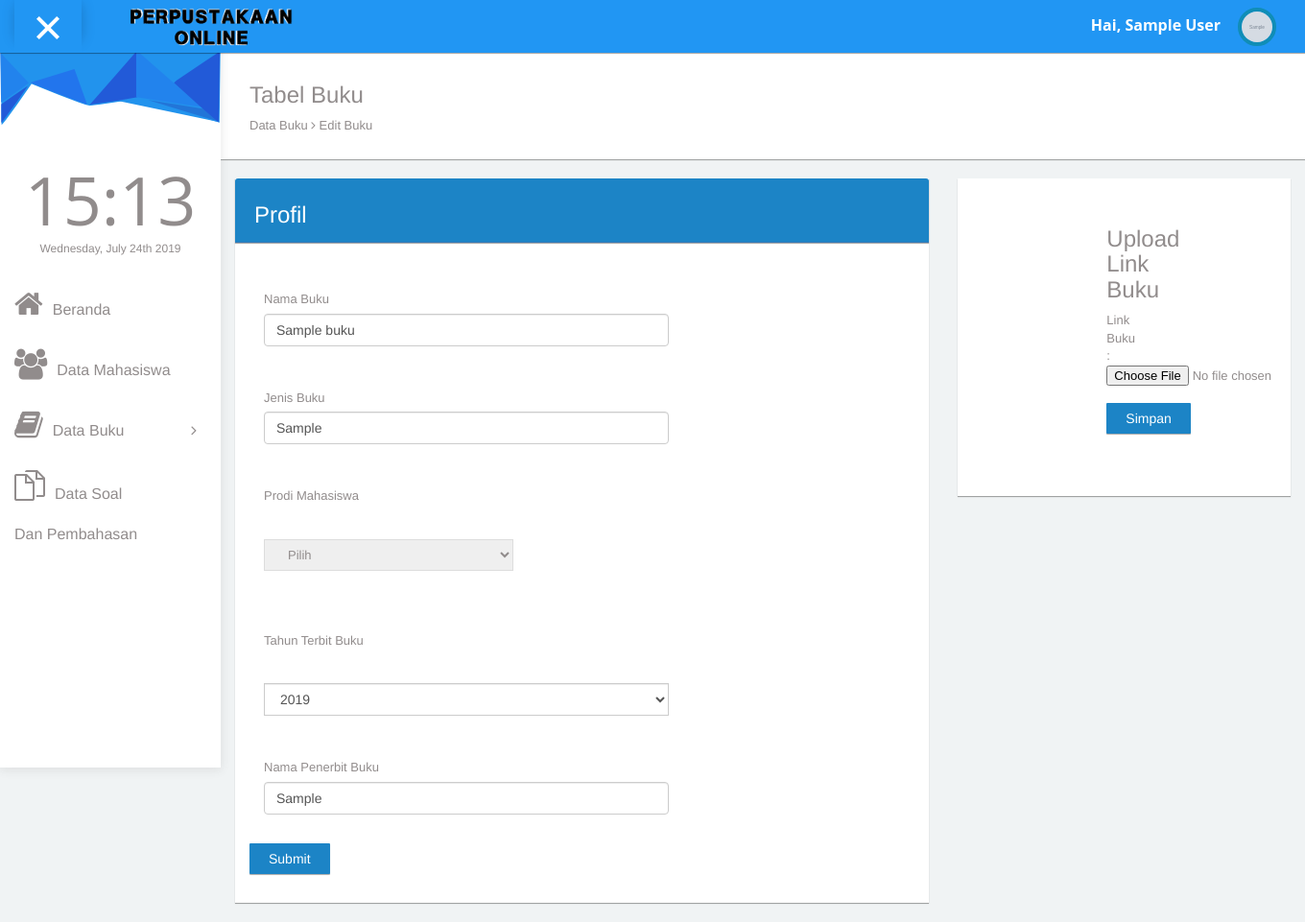
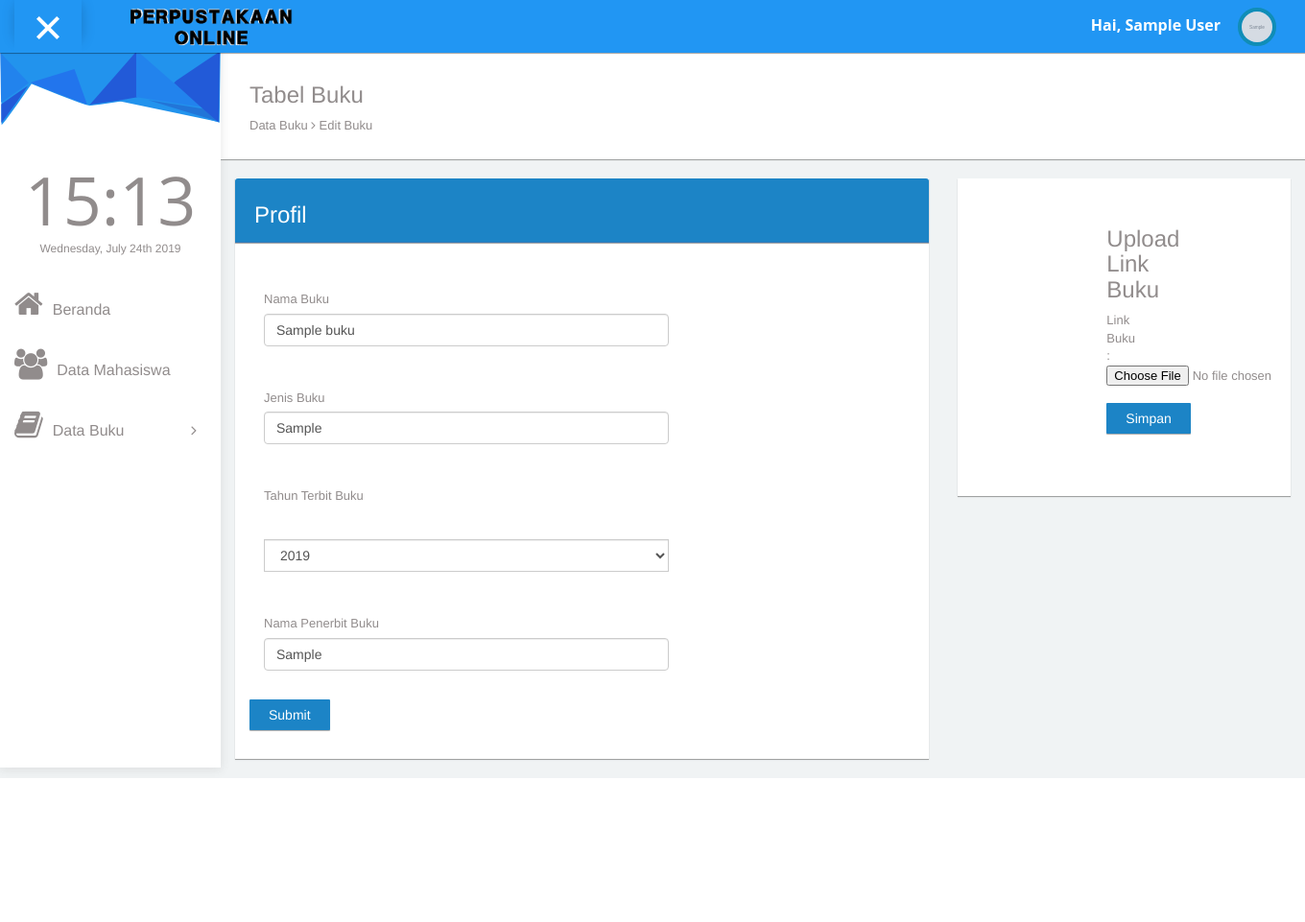
Before and after one commit to projekbpwl/TiSiber, a PHP site: page /Admin/editbuku.php?id=1 in a window 1360 px wide; the page is wider, and only the part inside the window is pictured. Shown: that part at 96% size. After the commit the page ends 811 px from the top of that part, so only its background shows below. Run offline with PHP 8.4, Linux system fonts and the light colour scheme; the visitor is signed in with stand-in values (Sample User, id 1); tables that the repository leaves empty or names only in its code hold one stand-in row (values such as "Sample post"); grey boxes marked "Sample" are stand-in pictures; some web fonts are replaced.

Commit message:
perbaikan beberapa yang gak berguna

```diff
--- a/Admin/editbuku.php
+++ b/Admin/editbuku.php
@@ -82,9 +82,6 @@
                           <li><a href="tambahbuku.php">Tambah Buku</a></li>
                       </ul>
                     </li>
-                    <li class="active ripple">
-                      <li class="ripple"><a href="soal.php"><span class="icon icons icon-docs fa-2x"></span>Data Soal <br>Dan Pembahasan</a></li>
-                    </li>
                 </ul>
             </div>
         </div>
@@ -130,22 +127,6 @@
                                           <div class="form-group">
                                               <label>Jenis Buku</label>
                                               <input class="form-control" name="jenis_buku" value="<?php echo $tampil['jenis_buku'];?>" />
-                                          </div>
-                                          <div class="form-group">
-                                            <label>Prodi Mahasiswa</label><br>
-                                              <select name="prodi" />
-                                                <option>Pilih</option>
-                                                <option <?php if($tampil['prodi']=="Akuntansi"){echo "selected";} ?>>Akuntansi</option>
-                                                <option <?php if($tampil['prodi']=="Teknik Komputer"){echo "selected";} ?>>Teknik Komputer</option>
-                                                <option <?php if($tampil['prodi']=="Teknik Elektronika"){echo "selected";} ?>>Teknik Elektronika</option>
-                                                <option <?php if($tampil['prodi']=="Teknik Mekatronika"){echo "selected";} ?>>Teknik Mekatronika</option>
-                                                <option <?php if($tampil['prodi']=="Teknik Telekomunikasi"){echo "selected";} ?>>Teknik Telekomunikasi</option>
-                                                <option <?php if($tampil['prodi']=="Teknik Informatika"){echo "selected";} ?>>Teknik Informatika</option>
-                                                <option <?php if($tampil['prodi']=="Sistem Informasi"){echo "selected";} ?>>Sistem Informasi</option>
-                                                <option <?php if($tampil['prodi']=="Teknik Elektronika Telekomunikasi"){echo "selected";} ?>>Teknik Elektronika Telekomunikasi</option>
-                                                <option <?php if($tampil['prodi']=="Teknik Mesin"){echo "selected";} ?>>Teknik Mesin</option>
-                                                <option <?php if($tampil['prodi']=="Teknik Listrik"){echo "selected";} ?>>Teknik Listrik</option>
-                                              </select><br><br>
                                           </div>
                                           <div class="form-group">
                                               <label>Tahun Terbit Buku</label>
--- a/Admin/index.php
+++ b/Admin/index.php
@@ -178,8 +178,8 @@
                                     <img src="../asset/img/avatar.jpg" style="width: 100px;height:100px;">
                                   </div>
                                   <div class="col-sm-9">
-                                    <p>Selamat Datang kembali admin</p>
-                                    <small><?php echo $nama;?></small>
+                                    <p>Selamat Datang kembali <?php echo $nama;?></p>
+                                    <small>Perpustakaan ini tempat untuk membaca buku secara online</small>
                                   </div>
                                 </div>
                               </blockquote>
--- a/Member/index.php
+++ b/Member/index.php
@@ -123,8 +123,8 @@
                                     <img src="../asset/img/avatar.jpg" style="width: 100px;height:100px;">
                                   </div>
                                   <div class="col-sm-9">
-                                    <p>Selamat Datang kembali admin</p>
-                                    <small><?php echo $nama;?></small>
+                                    <p>Selamat Datang kembali <?php echo $nama;?></p>
+                                    <small>Perpustakaan ini tempat untuk membaca buku secara online</small>
                                   </div>
                                 </div>
                               </blockquote>
```
